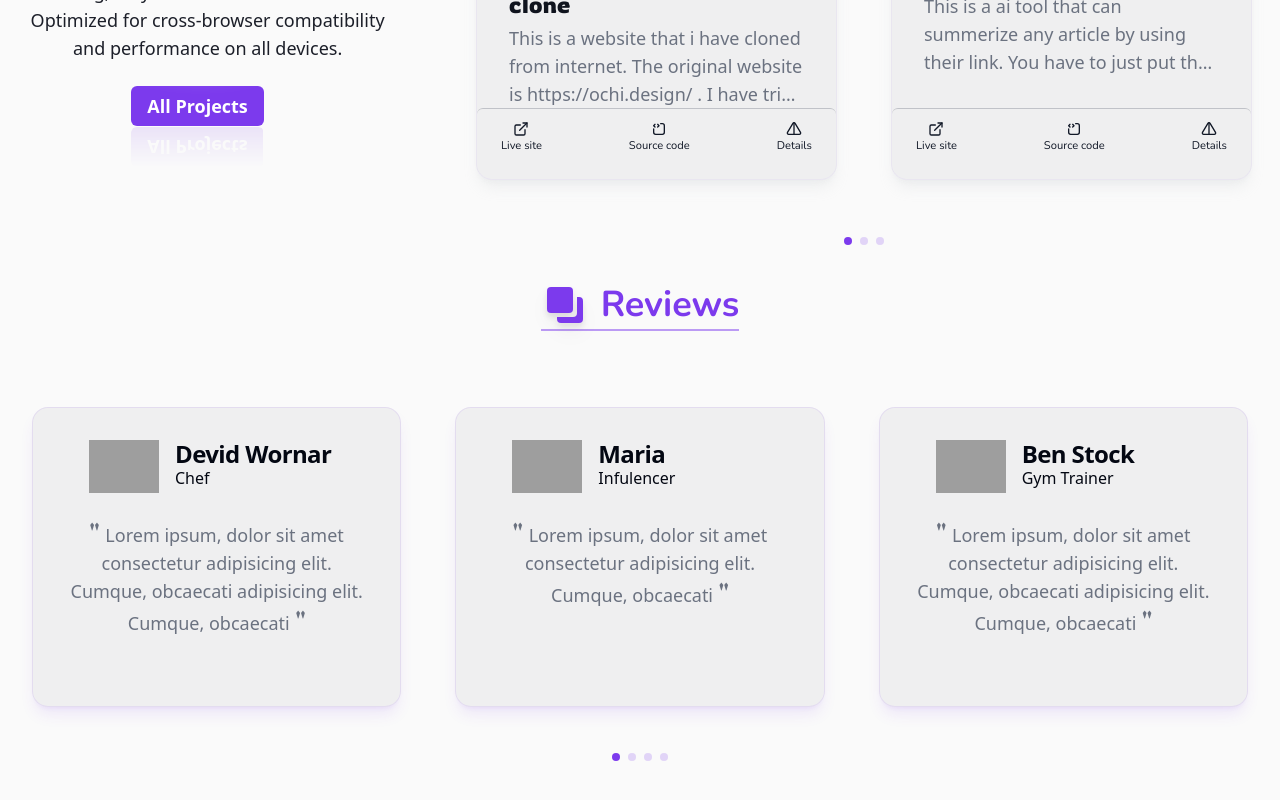
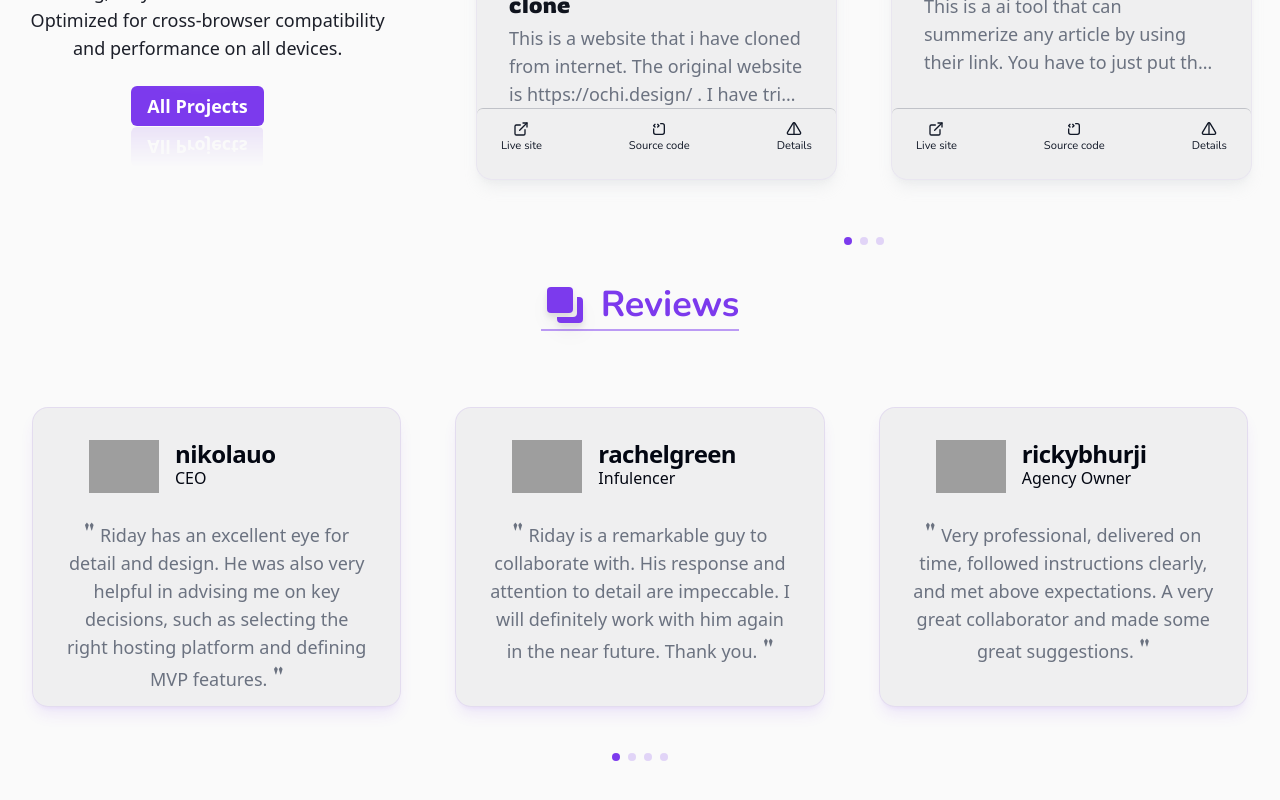
Before and after one commit to rdmondal100/Portfolio_with_react, a React (Vite) app: page / in a window 1280 px wide. Shown: the part 2571-3371 px from the top of the page. Built offline with nearby package versions, Linux system fonts and the light colour scheme; grey boxes are pictures that could not be loaded; a web font is replaced by a local one.

Commit message:
added reviews

```diff
--- a/src/components/Reviews.jsx
+++ b/src/components/Reviews.jsx
@@ -16,39 +16,39 @@ const Reviews = () => {
   const reviesData = [
     {
       avatar: avater1,
-      name: 'Devid Wornar',
-      job: 'Chef',
-      review: 'Lorem ipsum, dolor sit amet consectetur adipisicing elit. Cumque, obcaecati adipisicing elit. Cumque, obcaecati'
+      name: 'nikolauo',
+      job: 'CEO',
+      review: 'Riday has an excellent eye for detail and design. He was also very helpful in advising me on key decisions, such as selecting the right hosting platform and defining MVP features.'
     },
     {
       avatar: avater2,
-      name: 'Maria ',
+      name: 'rachelgreen ',
       job: 'Infulencer',
-      review: 'Lorem ipsum, dolor sit amet consectetur adipisicing elit. Cumque, obcaecati'
+      review: 'Riday is a remarkable guy to collaborate with. His response and attention to detail are impeccable. I will definitely work with him again in the near future. Thank you.'
     },
     {
       avatar: avater3,
-      name: 'Ben Stock',
-      job: 'Gym Trainer',
-      review: 'Lorem ipsum, dolor sit amet consectetur adipisicing elit. Cumque, obcaecati adipisicing elit. Cumque, obcaecati'
+      name: 'rickybhurji',
+      job: 'Agency Owner',
+      review: 'Very professional, delivered on time, followed instructions clearly, and met above expectations. A very great collaborator and made some great suggestions.'
     },
     {
       avatar: avater4,
-      name: 'Sophia',
-      job: 'Doctor',
-      review: 'Lorem ipsum, amet consectetur adipisicing elit. Cumque, obcaecati dolor sit amet consectetur adipisicing elit. Cumque, obcaecati'
+      name: 'mariajblanc',
+      job: 'Infulencer',
+      review: 'I sent Riday a message, got a reply within a minute. He sent over the offer for the quick job. Amazing quality, truly impressed by the speed and quality. Will comeback soon.'
     },
     {
       avatar: avater5,
-      name: 'Harry',
-      job: 'Actor',
-      review: 'Lorem ipsum, dolor sit amet consectetur adipisicing elit. Cumque, obcaecati'
+      name: 'robeherbe',
+      job: 'Real estate agent',
+      review: 'The service was incredibly fast, exceptionally accurate, and completely free of bugs. Communication was smooth and effortless throughout the entire process. I will definitely be working with this PRO on my next project.'
     },
     {
       avatar: avater6,
-      name: 'Carry Minati',
+      name: 'briangitta',
       job: 'Youtuber',
-      review: 'Lorem ipsum, dolor sit amet consectetur adipisicing elit. Cumque, obcaecati  amet consectetur adipisicing elit. Cumque, obcaecati '
+      review: 'An excellent professional, kind, and punctual. For him, the quality of the work and the results are more important than the pay. This attitude made our entire team enjoy working with him and eager to continue our collaboration—and we will!'
     },
   ]
   return (
--- a/src/components/Services.jsx
+++ b/src/components/Services.jsx
@@ -16,13 +16,13 @@ const servicesData = [
         icon: <HiPaintBrush />,
         title: "Web Design",
         descriptions:
-            "Lorem ipsum dolor sit amet consectetur adipisicing elit. Nostrum nesciunt molestias deserunt, ducimus necessitatibus adipisci?",
+            "We create stunning and effective web designs that elevate your brand and help you connect with more customers.",
     },
     {
         icon: <FaLaptopCode />,
         title: "Web Development",
         descriptions:
-            "Lorem ipsum dolor sit amet consectetur adipisicing elit. Nostrum nesciunt molestias deserunt, ducimus necessitatibus adipisci?",
+            "We help businesses succeed by creating professional, high-quality websites that enhance your online presence and attract more clients.",
     },
     {
         icon: <TbDeviceMobileCode />,
```
